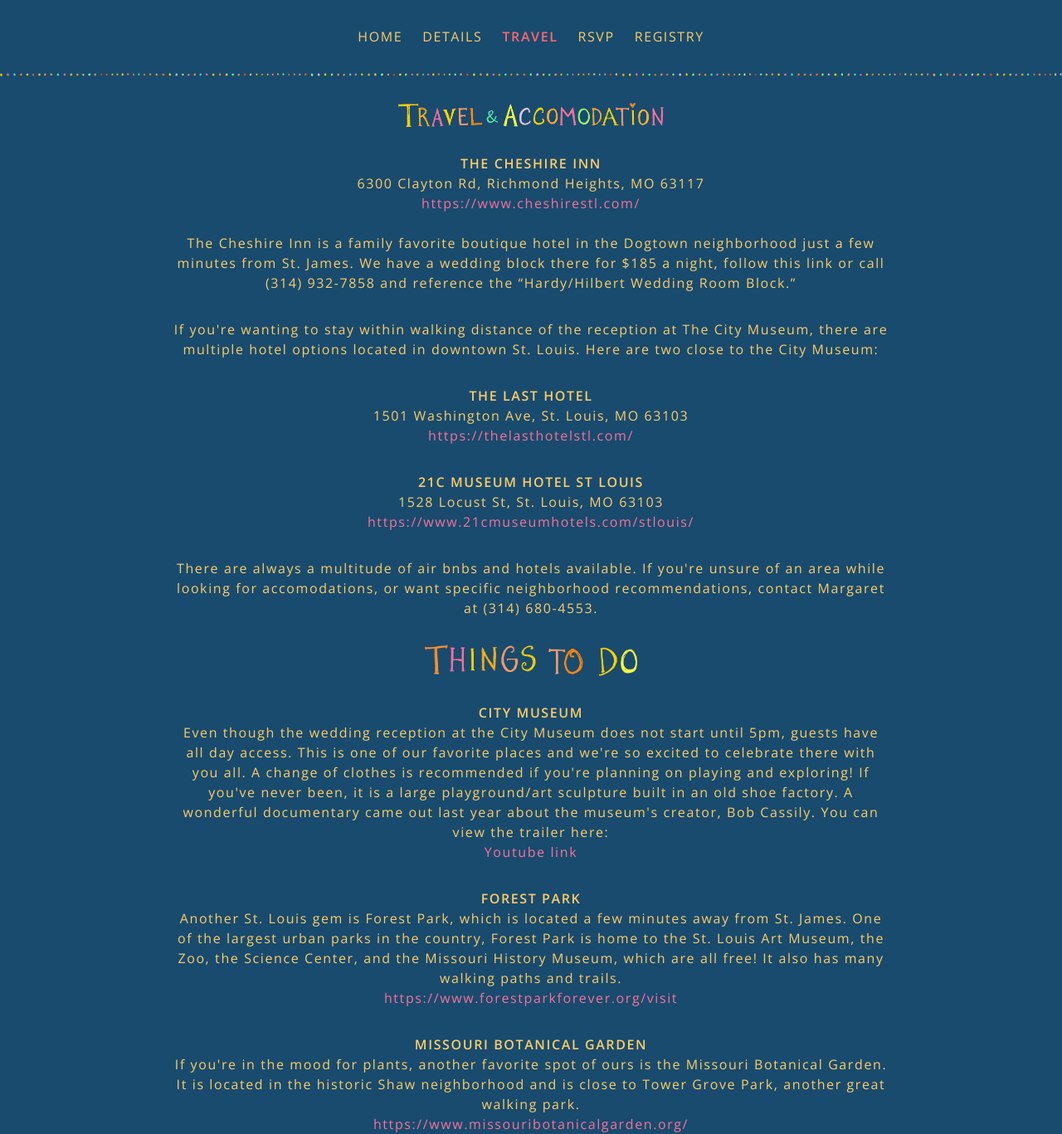
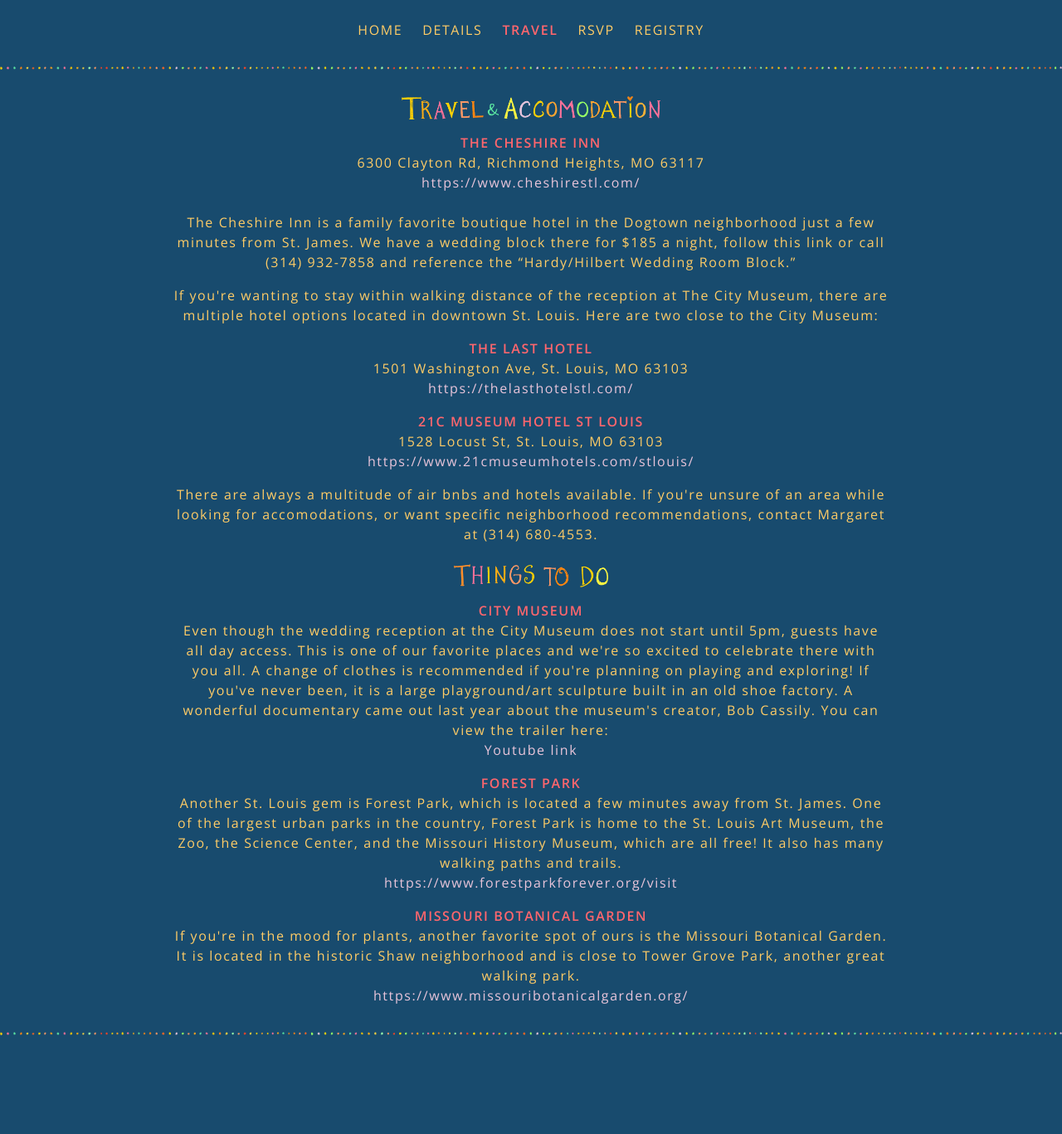
Before and after one commit to psnail273/hardybert-party, a Next.js app: page /travel in a window 1280 px wide. Shown: the whole page at 83% size. After the commit the page ends 1280 px from the top, so only its background shows below. Built offline with nearby package versions, Linux system fonts and the light colour scheme.

Commit message:
Fix some styling and added a footer

```diff
--- a/app/registry/page.tsx
+++ b/app/registry/page.tsx
@@ -1,3 +1,4 @@
+import Footer from "@/components/Footer";
 import Navigation from "@/components/Navigation";
 import Image from "next/image";
 
@@ -5,15 +6,17 @@
   return (
     <div className="min-h-screen">
       <Navigation />
-      <div className="relative w-1/2 lg:w-1/3 xl:w-1/4 mx-auto">
+      <div className="relative w-full max-w-md mx-auto px-4">
         <Image
           src="/COMINGSOON.png"
           alt="Coming Soon"
           width={1682}
           height={224}
+          className="w-full h-auto"
           priority
         />
       </div>
+      <Footer />
     </div>
   );
 }
--- a/app/rsvp/page.tsx
+++ b/app/rsvp/page.tsx
@@ -1,19 +1,21 @@
 import Navigation from "@/components/Navigation";
 import Image from "next/image";
-
+import Footer from "@/components/Footer";
 export default function RSVP() {
   return (
     <div className="min-h-screen">
       <Navigation />
-      <div className="relative w-1/2 lg:w-1/3 xl:w-1/4 mx-auto">
+      <div className="relative w-full max-w-md mx-auto px-4">
         <Image
           src="/COMINGSOON.png"
           alt="Coming Soon"
           width={1682}
           height={224}
+          className="w-full h-auto"
           priority
         />
       </div>
+      <Footer />
     </div>
   );
 }
--- a/app/travel/page.tsx
+++ b/app/travel/page.tsx
@@ -1,25 +1,28 @@
 import Navigation from "@/components/Navigation";
 import Image from "next/image";
-
+import Footer from "@/components/Footer";
 export default function Travel() {
   return (
     <div className="min-h-screen">
       <Navigation />
-      <div className="relative w-1/2 lg:w-1/3 xl:w-1/4 mx-auto">
+      <div className="relative w-full max-w-md mx-auto px-2 md:px-4">
+        <div className="h-[6vh] md:h-[3.5vh] flex items-center justify-center">
           <Image
             src="/TRAVEL.png"
             alt="Travel"
             width={2031}
             height={224}
+            className="w-auto h-full"
             priority
           />
         </div>
+      </div>
 
-      <section className="text-center pt-2 sm:pt-4 md:pt-6 lg:pt-8">
-        <p className="font-semibold">THE CHESHIRE INN</p>
+      <section className="text-center pt-6 sm:pt-5 md:pt-4">
+        <p className="font-semibold text-wedding-red">THE CHESHIRE INN</p>
         <p>6300 Clayton Rd, Richmond Heights, MO 63117</p>
         <a
-          className="text-wedding-pink"
+          className="text-wedding-purple"
           href="https://www.cheshirestl.com/"
           target="_blank"
           rel="noopener noreferrer"
@@ -36,7 +39,7 @@
         </p>
       </section>
 
-      <section className="text-center pt-2 sm:pt-4 md:pt-6 lg:pt-8">
+      <section className="text-center pt-6 sm:pt-5 md:pt-4">
         <p className="max-w-4xl mx-auto px-4">
           If you&apos;re wanting to stay within walking distance of the
           reception at The City Museum, there are multiple hotel options located
@@ -44,11 +47,11 @@
         </p>
       </section>
 
-      <section className="text-center pt-2 sm:pt-4 md:pt-6 lg:pt-8">
-        <p className="font-semibold">THE LAST HOTEL</p>
+      <section className="text-center pt-6 sm:pt-5 md:pt-4">
+        <p className="font-semibold text-wedding-red">THE LAST HOTEL</p>
         <p>1501 Washington Ave, St. Louis, MO 63103</p>
         <a
-          className="text-wedding-pink"
+          className="text-wedding-purple"
           href="https://thelasthotelstl.com/"
           target="_blank"
           rel="noopener noreferrer"
@@ -57,11 +60,13 @@
         </a>
       </section>
 
-      <section className="text-center pt-2 sm:pt-4 md:pt-6 lg:pt-8">
-        <p className="font-semibold">21C MUSEUM HOTEL ST LOUIS</p>
+      <section className="text-center pt-6 sm:pt-5 md:pt-4">
+        <p className="font-semibold text-wedding-red">
+          21C MUSEUM HOTEL ST LOUIS
+        </p>
         <p>1528 Locust St, St. Louis, MO 63103</p>
         <a
-          className="text-wedding-pink"
+          className="text-wedding-purple"
           href="https://www.21cmuseumhotels.com/stlouis/"
           target="_blank"
           rel="noopener noreferrer"
@@ -70,7 +75,7 @@
         </a>
       </section>
 
-      <section className="text-center py-2 sm:py-4 md:py-6 lg:py-8">
+      <section className="text-center pt-6 sm:pt-5 md:pt-4">
         <p className="max-w-4xl mx-auto px-4">
           There are always a multitude of air bnbs and hotels available. If
           you&apos;re unsure of an area while looking for accomodations, or want
@@ -79,18 +84,23 @@
         </p>
       </section>
 
-      <div className="relative w-1/3 lg:w-1/4 xl:w-1/5 mx-auto">
+      <br />
+
+      <div className="relative w-full max-w-md mx-auto px-2 md:px-4">
+        <div className="h-[6vh] md:h-[3.5vh] flex items-center justify-center">
           <Image
             src="/THINGSTODO.png"
             alt="Things to Do"
             width={1049}
             height={218}
+            className="w-auto h-full"
             priority
           />
         </div>
+      </div>
 
-      <section className="text-center pt-2 sm:pt-4 md:pt-6 lg:pt-8">
-        <p className="font-semibold">CITY MUSEUM</p>
+      <section className="text-center pt-6 sm:pt-5 md:pt-4">
+        <p className="font-semibold text-wedding-red">CITY MUSEUM</p>
         <p className="max-w-4xl mx-auto px-4">
           Even though the wedding reception at the City Museum does not start
           until 5pm, guests have all day access. This is one of our favorite
@@ -102,7 +112,7 @@
           view the trailer here:
         </p>
         <a
-          className="text-wedding-pink"
+          className="text-wedding-purple"
           href="https://youtu.be/KjKKPyPhRl4?si=Wc2TJZ_QQjz78Fmk"
           target="_blank"
           rel="noopener noreferrer"
@@ -111,8 +121,8 @@
         </a>
       </section>
 
-      <section className="text-center pt-2 sm:pt-4 md:pt-6 lg:pt-8">
-        <p className="font-semibold">FOREST PARK</p>
+      <section className="text-center pt-6 sm:pt-5 md:pt-4">
+        <p className="font-semibold text-wedding-red">FOREST PARK</p>
         <p className="max-w-4xl mx-auto px-4">
           Another St. Louis gem is Forest Park, which is located a few minutes
           away from St. James. One of the largest urban parks in the country,
@@ -121,7 +131,7 @@
           has many walking paths and trails.
         </p>
         <a
-          className="text-wedding-pink"
+          className="text-wedding-purple"
           href="https://www.forestparkforever.org/visit"
           target="_blank"
           rel="noopener noreferrer"
@@ -130,8 +140,10 @@
         </a>
       </section>
 
-      <section className="text-center pt-2 sm:pt-4 md:pt-6 lg:pt-8">
-        <p className="font-semibold">MISSOURI BOTANICAL GARDEN</p>
+      <section className="text-center pt-6 sm:pt-5 md:pt-4">
+        <p className="font-semibold text-wedding-red">
+          MISSOURI BOTANICAL GARDEN
+        </p>
         <p className="max-w-4xl mx-auto px-4">
           If you&apos;re in the mood for plants, another favorite spot of ours
           is the Missouri Botanical Garden. It is located in the historic Shaw
@@ -139,7 +151,7 @@
           park.
         </p>
         <a
-          className="text-wedding-pink"
+          className="text-wedding-purple"
           href="https://www.missouribotanicalgarden.org/"
           target="_blank"
           rel="noopener noreferrer"
@@ -147,6 +159,7 @@
           https://www.missouribotanicalgarden.org/
         </a>
       </section>
+      <Footer />
     </div>
   );
 }
--- /dev/null
+++ b/components/Footer.tsx
@@ -0,0 +1,21 @@
+import Image from "next/image";
+
+export default function Footer() {
+  return (
+    <div>
+      {/* Divider Image */}
+      <div className="relative py-4 sm:py-6 lg:py-8 overflow-hidden">
+        <div className="w-full flex justify-center">
+          <Image
+            src="/DOTLINE.png"
+            alt="Decorative dotted line"
+            width={6786}
+            height={20}
+            className="w-[400%] sm:w-[300%] md:w-[200%] lg:w-screen max-w-none"
+            priority
+          />
+        </div>
+      </div>
+    </div>
+  );
+}
--- a/components/Navigation.tsx
+++ b/components/Navigation.tsx
@@ -3,14 +3,141 @@
 import Link from "next/link";
 import { usePathname } from "next/navigation";
 import Image from "next/image";
+import { useState } from "react";
+
 export default function Navigation() {
   const pathname = usePathname();
+  const [isMenuOpen, setIsMenuOpen] = useState(false);
+
+  const toggleMenu = () => {
+    setIsMenuOpen(!isMenuOpen);
+  };
 
   return (
     <div>
       {/* Navigation bar */}
-      <nav className="pt-2 sm:pt-4 md:pt-6 lg:pt-8">
-        <ul className="flex justify-center space-x-6">
+      <nav className="pt-4 sm:pt-6">
+        {/* Mobile hamburger menu */}
+        <div className="md:hidden flex justify-center">
+          <button onClick={toggleMenu} aria-label="Toggle menu">
+            {isMenuOpen ? (
+              <svg
+                xmlns="http://www.w3.org/2000/svg"
+                className="h-6 w-6"
+                fill="none"
+                viewBox="0 0 24 24"
+                stroke="currentColor"
+              >
+                {/* X menu */}
+                <path
+                  strokeLinecap="round"
+                  strokeLinejoin="round"
+                  strokeWidth={2}
+                  d="M6 18L18 6M6 6l12 12"
+                  stroke="#E9C5DA" /* wedding-purple */
+                />
+              </svg>
+            ) : (
+              <svg
+                xmlns="http://www.w3.org/2000/svg"
+                className="h-6 w-6"
+                fill="none"
+                viewBox="0 0 24 24"
+              >
+                {/* Hamburger menu */}
+                <path
+                  strokeLinecap="round"
+                  strokeLinejoin="round"
+                  strokeWidth={2}
+                  d="M4 6h16"
+                  stroke="#5DE8A5" /* wedding-green */
+                />
+                <path
+                  strokeLinecap="round"
+                  strokeLinejoin="round"
+                  strokeWidth={2}
+                  d="M4 12h16"
+                  stroke="#FFBE0B" /* wedding-yellow */
+                />
+                <path
+                  strokeLinecap="round"
+                  strokeLinejoin="round"
+                  strokeWidth={2}
+                  d="M4 18h16"
+                  stroke="#FF85A1" /* wedding-pink */
+                />
+              </svg>
+            )}
+          </button>
+        </div>
+
+        {/* Mobile menu */}
+        {isMenuOpen && (
+          <ul className="md:hidden flex flex-col items-center space-y-4 mt-2">
+            <li>
+              <Link
+                href="/"
+                className={`hover:underline ${
+                  pathname === "/" ? "font-semibold text-wedding-red" : ""
+                }`}
+                onClick={() => setIsMenuOpen(false)}
+              >
+                HOME
+              </Link>
+            </li>
+            <li>
+              <Link
+                href="/details"
+                className={`hover:underline ${
+                  pathname === "/details"
+                    ? "font-semibold text-wedding-red"
+                    : ""
+                }`}
+                onClick={() => setIsMenuOpen(false)}
+              >
+                DETAILS
+              </Link>
+            </li>
+            <li>
+              <Link
+                href="/travel"
+                className={`hover:underline ${
+                  pathname === "/travel" ? "font-semibold text-wedding-red" : ""
+                }`}
+                onClick={() => setIsMenuOpen(false)}
+              >
+                TRAVEL
+              </Link>
+            </li>
+            <li>
+              <Link
+                href="/rsvp"
+                className={`hover:underline ${
+                  pathname === "/rsvp" ? "font-semibold text-wedding-red" : ""
+                }`}
+                onClick={() => setIsMenuOpen(false)}
+              >
+                RSVP
+              </Link>
+            </li>
+            <li>
+              <Link
+                href="/registry"
+                className={`hover:underline ${
+                  pathname === "/registry"
+                    ? "font-semibold text-wedding-red"
+                    : ""
+                }`}
+                onClick={() => setIsMenuOpen(false)}
+              >
+                REGISTRY
+              </Link>
+            </li>
+          </ul>
+        )}
+
+        {/* Desktop menu */}
+        <ul className="hidden md:flex justify-center space-x-6">
           <li>
             <Link
               href="/"
@@ -65,16 +192,18 @@
       </nav>
 
       {/* Divider Image */}
-      <div className="relative py-2 sm:py-4 md:py-6 lg:py-8">
+      <div className="relative py-4 sm:py-6 lg:py-8 overflow-hidden">
+        <div className="w-full flex justify-center">
           <Image
             src="/DOTLINE.png"
-          alt="Nicholas and Margaret"
+            alt="Decorative dotted line"
             width={6786}
             height={20}
-          className="w-full"
+            className="w-[400%] sm:w-[300%] md:w-[200%] lg:w-screen max-w-none"
             priority
           />
         </div>
       </div>
+    </div>
   );
 }
--- a/tailwind.config.js
+++ b/tailwind.config.js
@@ -15,6 +15,8 @@
         "wedding-yellow": "#ffcc66",
         "wedding-red": "#FF666D",
         "wedding-pink": "#F97198",
+        "wedding-purple": "#E9C5DA",
+        "wedding-green": "#5DE8A5",
       },
     },
   },
```
Also changed, not shown: app/details/page.tsx (+12 -2 lines), app/page.tsx (+7 -3 lines). Lines whose indentation alone changed are shown as unchanged.
